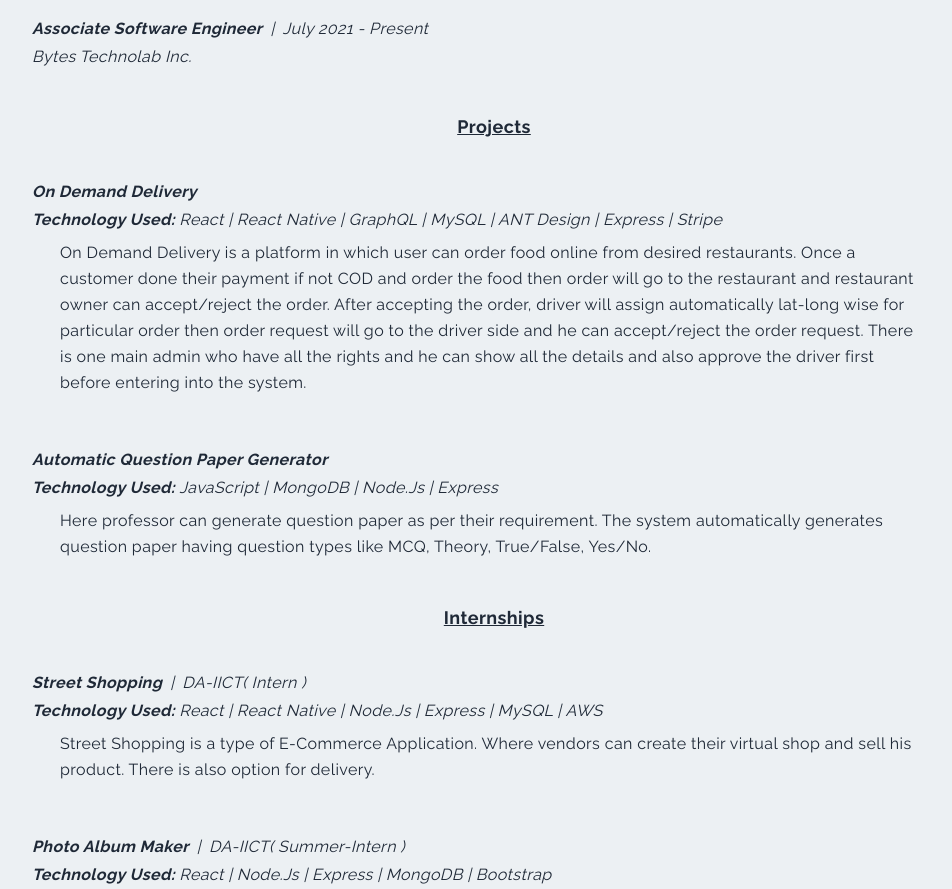
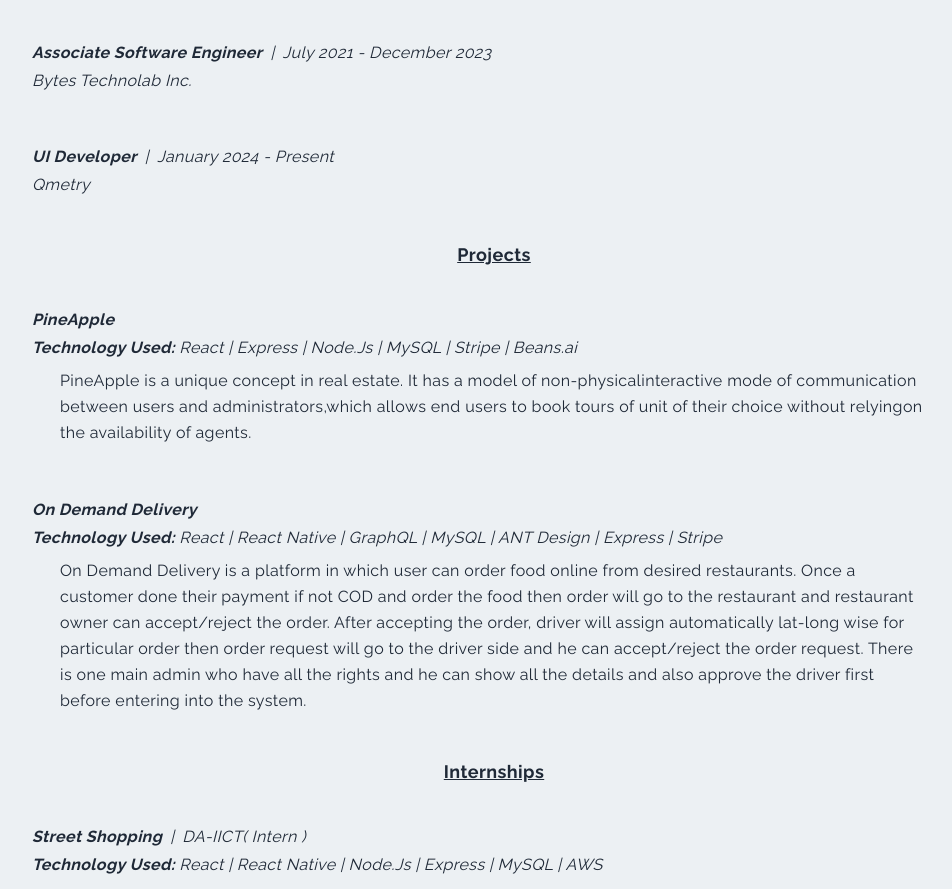
Before and after one commit to JayThakkar17/jay-thakkar, a Next.js app: page /resume in a window 1280 px wide. Shown: the part 545-1434 px from the top of the page, without its empty margins (146-1098 px from the left). Built offline with nearby package versions, Linux system fonts and the light colour scheme.

Commit message:
resume updated

```diff
--- a/pages/resume.jsx
+++ b/pages/resume.jsx
@@ -1,197 +1,179 @@
-import React from 'react';
-import Head from 'next/head';
-import { FaGithub, FaLinkedinIn } from 'react-icons/fa';
+import React from "react";
+import Head from "next/head";
+import { FaGithub, FaLinkedinIn } from "react-icons/fa";
 
 const resume = () => {
   return (
     <>
       <Head>
         <title>Jay Thakkar | Resume</title>
-        <meta name='description' content='Jay Thakkar’s Resume.' />
+        <meta name="description" content="Jay Thakkar’s Resume." />
         {/* <link rel='icon' href='/navLogoo.png' /> */}
-        <link rel='icon' href='/' />
+        <link rel="icon" href="/" />
       </Head>
 
-      <div className='max-w-[940px] mx-auto p-2 pt-[120px]'>
-        <h2 className='text-center'>Resume</h2>
-        <div className='bg-[#d0d4d6] my-4 p-4 w-full flex justify-between items-center'>
-          <h2 className='text-center'>Jay Thakkar</h2>
-          <div className='flex'>
+      <div className="max-w-[940px] mx-auto p-2 pt-[120px]">
+        <h2 className="text-center">Resume</h2>
+        <div className="bg-[#d0d4d6] my-4 p-4 w-full flex justify-between items-center">
+          <h2 className="text-center">Jay Thakkar</h2>
+          <div className="flex">
             <a
-              href='https://www.linkedin.com/in/jay-thakkar-815b54141/'
-              target='_blank'
-              rel='noreferrer'
+              href="https://www.linkedin.com/in/jay-thakkar-815b54141/"
+              target="_blank"
+              rel="noreferrer"
             >
-              <FaLinkedinIn size={20} style={{ marginRight: '1rem' }} />
+              <FaLinkedinIn size={20} style={{ marginRight: "1rem" }} />
             </a>
             <a
-              href='https://github.com/JayThakkar17'
-              target='_blank'
-              rel='noreferrer'
+              href="https://github.com/JayThakkar17"
+              target="_blank"
+              rel="noreferrer"
             >
-              <FaGithub size={20} style={{ marginRight: '1rem' }} />
+              <FaGithub size={20} style={{ marginRight: "1rem" }} />
             </a>
           </div>
         </div>
-        <div className='text-center py-4 text-xl font-bold uppercase tracking-wider'>
-          <div className='hidden sm:block'>
+        <div className="text-center py-4 text-xl font-bold uppercase tracking-wider">
+          <div className="hidden sm:block">
             <p>
-              Web Development <span className='px-1'>|</span> Web Design{' '}
-              <span className='px-1'>|</span> Problem Solving
+              Web Development <span className="px-1">|</span> Web Design{" "}
+              <span className="px-1">|</span> Problem Solving
             </p>
           </div>
-          <div className='block sm:hidden'>
+          <div className="block sm:hidden">
             <p>Web Development</p>
-            <p className='py-2'>Web Design</p>
+            <p className="py-2">Web Design</p>
             <p>Problem Solving</p>
           </div>
         </div>
-        {/* <p>
-          Analytical, innovative, and motivated web development professional
-          with experience in customer service, team leadership, and
-          organizational effectiveness in fast-paced and challenging
-          environments. Adept at developing strategies and driving streamlined
-          operations. Diverse analytical skills, team collaboration, and
-          relationship building. Consummate professional, and motivated leader,
-          with solid interpersonal abilities and complex problem-solving skills.
-          Effective and proven track record of critical thinking, idea
-          generation, and optimizing efficiencies.
-        </p> */}
 
         {/* Skills */}
-        <div className='text-center py-4'>
-          <h5 className='text-center underline text-[18px] py-2'>
+        <div className="text-center py-4">
+          <h5 className="text-center underline text-[18px] py-2">
             Technology Stack
           </h5>
-          <p className='py-2'>
-            <span className='font-bold'>Professional Skills</span>
-            <span className='px-2'>|</span>C++
-            <span className='px-2'>|</span> JavaScript{' '}
-            <span className='px-2'>|</span>
-            React.Js <span className='px-2'>|</span>Next.Js
-            <span className='px-2'>|</span>Git
-            <span className='px-2'>|</span> Redux
-            <span className='px-2'>|</span> TypeScript
-            <span className='px-2'>|</span> ANT Design
-            <span className='px-2'>|</span> Tailwind
+          <p className="py-2">
+            <span className="font-bold">Professional Skills</span>
+            <span className="px-2">|</span>C++
+            <span className="px-2">|</span> JavaScript{" "}
+            <span className="px-2">|</span>
+            React.Js <span className="px-2">|</span>Next.Js
+            <span className="px-2">|</span>Git
+            <span className="px-2">|</span> Redux
+            <span className="px-2">|</span> TypeScript
+            <span className="px-2">|</span> ANT Design
+            <span className="px-2">|</span> Tailwind
+            <span className="px-2">|</span> Jira
           </p>
-          <p className='py-2'>
-            <span className='font-bold'>Technical Elective(s)</span>
-            <span className='px-2'>|</span>Object Oriented Programming
-            <span className='px-2'>|</span>Data Structures and Algorithms
+          <p className="py-2">
+            <span className="font-bold">Technical Elective(s)</span>
+            <span className="px-2">|</span>Object Oriented Programming
+            <span className="px-2">|</span>Data Structures and Algorithms
           </p>
         </div>
 
-        <h5 className='text-center underline text-[18px] py-4'>
+        <h5 className="text-center underline text-[18px] py-4">
           Professional Experience
         </h5>
         {/* Experience */}
-        <div className='py-6'>
-          <p className='italic'>
-            <span className='font-bold italic'>
+        <div className="py-6">
+          <p className="italic">
+            <span className="font-bold italic">
               Associate Software Engineer
             </span>
-            <span className='px-2'>|</span>July 2021 - Present
+            <span className="px-2">|</span>July 2021 - December 2023
           </p>
-          <p className='py-1 italic'>Bytes Technolab Inc.</p>
+          <p className="py-1 italic">Bytes Technolab Inc.</p>
+        </div>
+
+        <div className="py-6">
+          <p className="italic">
+            <span className="font-bold italic">UI Developer</span>
+            <span className="px-2">|</span>January 2024 - Present
+          </p>
+          <p className="py-1 italic">Qmetry</p>
         </div>
 
         {/* PROJECTS */}
 
-        <h5 className='text-center underline text-[18px] py-4'>Projects</h5>
+        <h5 className="text-center underline text-[18px] py-4">Projects</h5>
 
-        <div className='py-6'>
-          <p className='italic'>
-            <span className='font-bold'>On Demand Delivery</span>
+        <div className="py-6">
+          <p className="italic">
+            <span className="font-bold">PineApple</span>
           </p>
-          <p className='py-1 italic'>
-            <span className='font-bold'>Technology Used: </span>
+          <p className="py-1 italic">
+            <span className="font-bold">Technology Used: </span>
+            React | Express | Node.Js | MySQL | Stripe | Beans.ai
+          </p>
+          <p className="list-disc list-outside px-7 py-1 leading-relaxed">
+            PineApple is a unique concept in real estate. It has a model of
+            non-physicalinteractive mode of communication between users and
+            administrators,which allows end users to book tours of unit of their
+            choice without relyingon the availability of agents.
+          </p>
+        </div>
+
+        <div className="py-6">
+          <p className="italic">
+            <span className="font-bold">On Demand Delivery</span>
+          </p>
+          <p className="py-1 italic">
+            <span className="font-bold">Technology Used: </span>
             React | React Native | GraphQL | MySQL | ANT Design | Express |
             Stripe
           </p>
-          <p className='list-disc list-outside px-7 py-1 leading-relaxed'>
-            On Demand Delivery is a platform in which user
-            can order food online from desired restaurants. Once a customer done
-            their payment if not COD and order the food then order will go to
-            the restaurant and restaurant owner can accept/reject the order.
-            After accepting the order, driver will assign automatically lat-long
-            wise for particular order then order request will go to the driver
-            side and he can accept/reject the order request. There is one main
-            admin who have all the rights and he can show all the details and
-            also approve the driver first before entering into the system.
+          <p className="list-disc list-outside px-7 py-1 leading-relaxed">
+            On Demand Delivery is a platform in which user can order food online
+            from desired restaurants. Once a customer done their payment if not
+            COD and order the food then order will go to the restaurant and
+            restaurant owner can accept/reject the order. After accepting the
+            order, driver will assign automatically lat-long wise for particular
+            order then order request will go to the driver side and he can
+            accept/reject the order request. There is one main admin who have
+            all the rights and he can show all the details and also approve the
+            driver first before entering into the system.
           </p>
         </div>
 
-        <div className='py-6'>
-          <p className='italic'>
-            <span className='font-bold'>
-              Automatic Question Paper Generator
-            </span>
-          </p>
-          <p className='py-1 italic'>
-            <span className='font-bold'>Technology Used: </span>
-            JavaScript | MongoDB | Node.Js | Express
-          </p>
-          <p className='list-disc list-outside px-7 py-1 leading-relaxed'>
-            {/* <li>
-              Lead paramedic on an ALS 911 ambulance covering rural Grayson
-              County.
-            </li>
-            <li>
-              Work surrounding departments organizing treatment protocols and
-              facilitate hands on training operations.
-            </li>
-            <li>
-              Manage high stress 911 situations such as medical emergencies,
-              traumatic emergencies, and water accidents
-            </li>
-            <li>
-              Public outreach and relations for the municipality from healthcare
-              awareness to training methods.
-            </li> */}
-            Here professor can generate question paper as per their requirement.
-            The system automatically generates question paper having question
-            types like MCQ, Theory, True/False, Yes/No.
-          </p>
-        </div>
         {/* Experience */}
 
-        <h5 className='text-center underline text-[18px] py-4'>Internships</h5>
+        <h5 className="text-center underline text-[18px] py-4">Internships</h5>
 
-        <div className='py-6'>
-          <p className='italic'>
-            <span className='font-bold italic'>Street Shopping</span>
-            <span className='px-2'>|</span>DA-IICT( Intern )
+        <div className="py-6">
+          <p className="italic">
+            <span className="font-bold italic">Street Shopping</span>
+            <span className="px-2">|</span>DA-IICT( Intern )
           </p>
-          <p className='py-1 italic'>
-            <span className='font-bold'>Technology Used: </span>
+          <p className="py-1 italic">
+            <span className="font-bold">Technology Used: </span>
             React | React Native | Node.Js | Express | MySQL | AWS
           </p>
-          <p className='list-disc list-outside px-7 py-1 leading-relaxed'>
+          <p className="list-disc list-outside px-7 py-1 leading-relaxed">
             Street Shopping is a type of E-Commerce Application. Where vendors
             can create their virtual shop and sell his product. There is also
             option for delivery.
           </p>
         </div>
 
-        <div className='py-6'>
-          <p className='italic'>
-            <span className='font-bold italic'>Photo Album Maker</span>
-            <span className='px-2'>|</span>DA-IICT( Summer-Intern )
+        <div className="py-6">
+          <p className="italic">
+            <span className="font-bold italic">Photo Album Maker</span>
+            <span className="px-2">|</span>DA-IICT( Summer-Intern )
           </p>
-          <p className='py-1 italic'>
-            <span className='font-bold'>Technology Used: </span>
+          <p className="py-1 italic">
+            <span className="font-bold">Technology Used: </span>
             React | Node.Js | Express | MongoDB | Bootstrap
           </p>
-          <p className='list-disc list-outside px-7 py-1 leading-relaxed'>
+          <p className="list-disc list-outside px-7 py-1 leading-relaxed">
             Photo Album Maker is platform for photographers, where they can
             create album for their clients and upload photos in it and share it
             for the e-album generator.
           </p>
         </div>
 
-        <h5 className='text-center underline text-[18px] py-4'>Hobbies</h5>
-        <ul className='list-disc list-outside px-7 py-1 leading-relaxed'>
+        <h5 className="text-center underline text-[18px] py-4">Hobbies</h5>
+        <ul className="list-disc list-outside px-7 py-1 leading-relaxed">
           <li>Playing Cricket</li>
           <li>Gaming</li>
           <li>Travelling</li>
```
